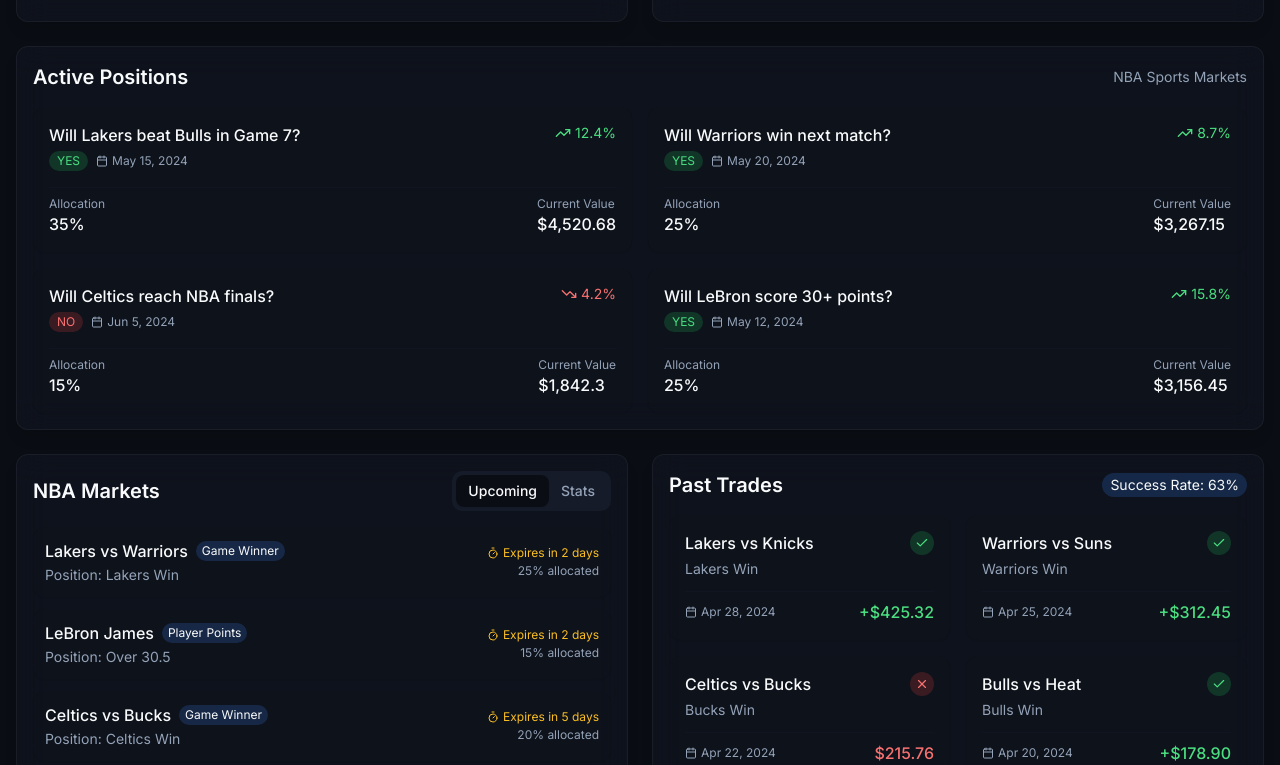
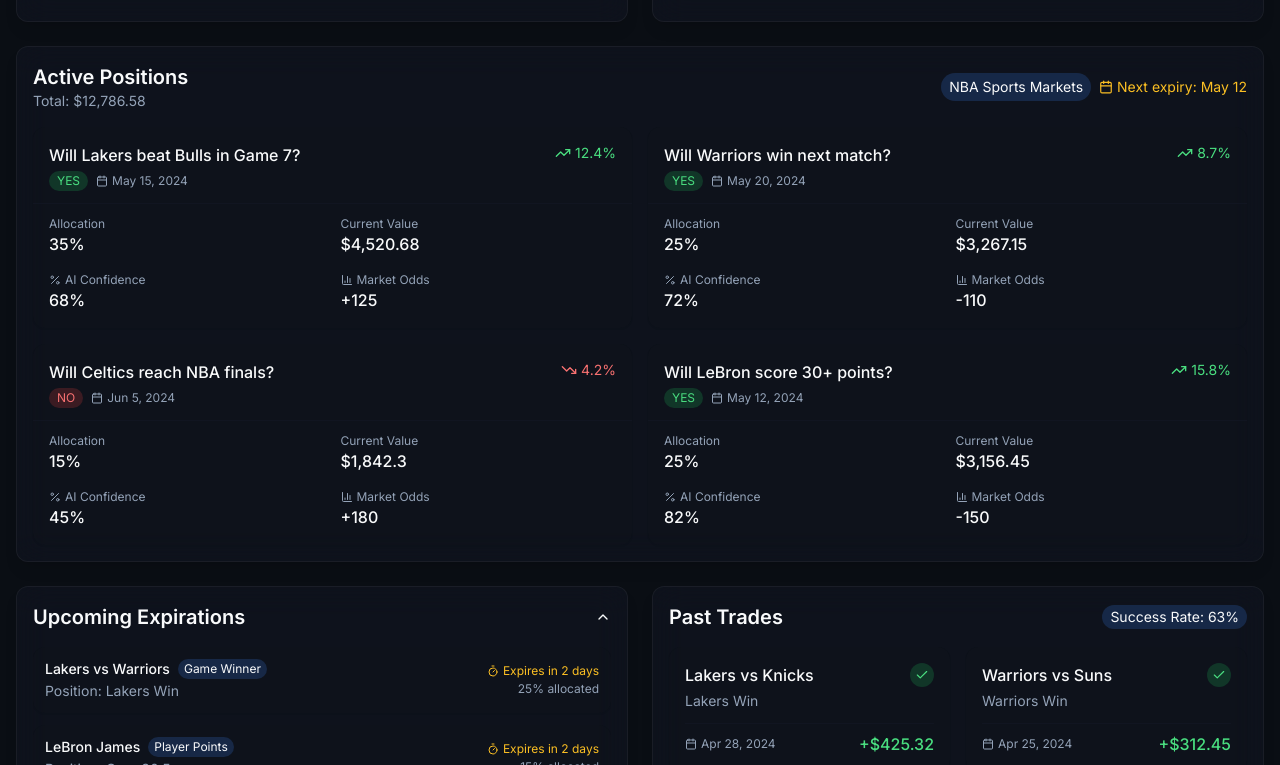
Before and after one commit to bevatsal1122/darkwallet-dashboard, a React (Vite) app: page /dashboard in a window 1280 px wide. Shown: the part 755-1520 px from the top of the page. Built offline with nearby package versions, Linux system fonts and the light colour scheme; sample sign-in values are in the browser's storage.

Commit message:
Improve active positions section
The active positions section in the dashboard was improved. The stats and upcoming events sections are now displayed in separate boxes, both open by default.

```diff
--- a/src/components/InvestmentPositions.tsx
+++ b/src/components/InvestmentPositions.tsx
@@ -2,7 +2,12 @@
 import React from "react";
 import { motion } from "framer-motion";
 import { Card, CardContent } from "@/components/ui/card";
-import { Calendar, TrendingUp, TrendingDown } from "lucide-react";
+import { Calendar, TrendingUp, TrendingDown, BarChart3, Percent } from "lucide-react";
+import {
+  Collapsible,
+  CollapsibleContent,
+  CollapsibleTrigger,
+} from "@/components/ui/collapsible";
 
 interface Position {
   id: string;
@@ -12,6 +17,8 @@ interface Position {
   currentValue: number;
   changePercent: number;
   expirationDate: string;
+  odds: string;
+  probability: number;
 }
 
 interface InvestmentPositionsProps {
@@ -19,7 +26,7 @@ interface InvestmentPositionsProps {
 }
 
 const InvestmentPositions: React.FC<InvestmentPositionsProps> = ({ className = "" }) => {
-  // Mock data for positions
+  // Enhanced mock data for positions
   const positions: Position[] = [
     {
       id: "pos-1",
@@ -28,7 +35,9 @@ const InvestmentPositions: React.FC<InvestmentPositionsProps> = ({ className = "
       allocation: 35,
       currentValue: 4520.68,
       changePercent: 12.4,
-      expirationDate: "May 15, 2024"
+      expirationDate: "May 15, 2024",
+      odds: "+125",
+      probability: 68
     },
     {
       id: "pos-2",
@@ -37,7 +46,9 @@ const InvestmentPositions: React.FC<InvestmentPositionsProps> = ({ className = "
       allocation: 25,
       currentValue: 3267.15,
       changePercent: 8.7,
-      expirationDate: "May 20, 2024"
+      expirationDate: "May 20, 2024",
+      odds: "-110",
+      probability: 72
     },
     {
       id: "pos-3",
@@ -46,7 +57,9 @@ const InvestmentPositions: React.FC<InvestmentPositionsProps> = ({ className = "
       allocation: 15,
       currentValue: 1842.30,
       changePercent: -4.2,
-      expirationDate: "Jun 5, 2024"
+      expirationDate: "Jun 5, 2024",
+      odds: "+180",
+      probability: 45
     },
     {
       id: "pos-4",
@@ -55,9 +68,13 @@ const InvestmentPositions: React.FC<InvestmentPositionsProps> = ({ className = "
       allocation: 25,
       currentValue: 3156.45,
       changePercent: 15.8,
-      expirationDate: "May 12, 2024"
+      expirationDate: "May 12, 2024",
+      odds: "-150",
+      probability: 82
     }
   ];
+
+  const totalInvested = positions.reduce((sum, pos) => sum + pos.currentValue, 0);
 
   return (
     <motion.div
@@ -67,18 +84,31 @@ const InvestmentPositions: React.FC<InvestmentPositionsProps> = ({ className = "
       transition={{ duration: 0.5, delay: 0.4 }}
     >
       <div className="flex justify-between items-center mb-4">
+        <div>
           <h2 className="text-xl font-semibold">Active Positions</h2>
-        <span className="text-sm text-muted-foreground">NBA Sports Markets</span>
+          <p className="text-sm text-muted-foreground">Total: ${totalInvested.toLocaleString()}</p>
+        </div>
+        <div className="flex items-center gap-2">
+          <span className="text-sm bg-primary/20 px-2 py-1 rounded-full text-primary-foreground">
+            NBA Sports Markets
+          </span>
+          <span className="flex items-center gap-1 text-sm text-amber-400">
+            <Calendar size={14} />
+            Next expiry: May 12
+          </span>
+        </div>
       </div>
 
       <div className="grid grid-cols-1 md:grid-cols-2 gap-4">
         {positions.map((position) => (
-          <Card key={position.id} className="overflow-hidden border-0 bg-card/50 hover:bg-card/80 transition-all duration-200">
-            <CardContent className="p-4">
+          <Collapsible key={position.id} defaultOpen={true} className="w-full">
+            <Card className="overflow-hidden border-0 bg-card/50 hover:bg-card/80 transition-all duration-200">
+              <CollapsibleTrigger className="w-full text-left">
+                <CardContent className="p-4 pb-3 border-b border-border/30">
                   <div className="flex justify-between items-start">
                     <div className="flex-1">
                       <h3 className="font-medium text-base mb-1">{position.market}</h3>
-                  <div className="flex items-center gap-2 mb-2">
+                      <div className="flex items-center gap-2">
                         <span className={`text-xs px-2 py-0.5 rounded-full ${position.position === "YES" ? "bg-green-500/20 text-green-400" : "bg-red-500/20 text-red-400"}`}>
                           {position.position}
                         </span>
@@ -93,7 +123,12 @@ const InvestmentPositions: React.FC<InvestmentPositionsProps> = ({ className = "
                       {Math.abs(position.changePercent)}%
                     </div>
                   </div>
-              <div className="flex justify-between items-center mt-2 pt-2 border-t border-border/30">
+                </CardContent>
+              </CollapsibleTrigger>
+
+              <CollapsibleContent>
+                <CardContent className="p-4 pt-3">
+                  <div className="grid grid-cols-2 gap-4">
                     <div>
                       <p className="text-xs text-muted-foreground">Allocation</p>
                       <p className="font-medium">{position.allocation}%</p>
@@ -102,9 +137,25 @@ const InvestmentPositions: React.FC<InvestmentPositionsProps> = ({ className = "
                       <p className="text-xs text-muted-foreground">Current Value</p>
                       <p className="font-medium">${position.currentValue.toLocaleString()}</p>
                     </div>
+                    <div>
+                      <p className="text-xs text-muted-foreground flex items-center gap-1">
+                        <Percent size={12} />
+                        AI Confidence
+                      </p>
+                      <p className="font-medium">{position.probability}%</p>
+                    </div>
+                    <div>
+                      <p className="text-xs text-muted-foreground flex items-center gap-1">
+                        <BarChart3 size={12} />
+                        Market Odds
+                      </p>
+                      <p className="font-medium">{position.odds}</p>
+                    </div>
                   </div>
                 </CardContent>
+              </CollapsibleContent>
             </Card>
+          </Collapsible>
         ))}
       </div>
     </motion.div>
--- a/src/components/UpcomingEvents.tsx
+++ b/src/components/UpcomingEvents.tsx
@@ -2,8 +2,13 @@
 import React from "react";
 import { motion } from "framer-motion";
 import { Card, CardContent } from "@/components/ui/card";
-import { Timer, ArrowRight } from "lucide-react";
-import { Tabs, TabsContent, TabsList, TabsTrigger } from "@/components/ui/tabs";
+import { Timer, ArrowRight, ChartBarIcon, PercentIcon, TrendingUp } from "lucide-react";
+import {
+  Accordion,
+  AccordionContent,
+  AccordionItem,
+  AccordionTrigger,
+} from "@/components/ui/accordion";
 
 interface EventProps {
   className?: string;
@@ -56,16 +61,14 @@ const UpcomingEvents: React.FC<EventProps> = ({ className = "" }) => {
       animate={{ opacity: 1, y: 0 }}
       transition={{ duration: 0.5, delay: 0.5 }}
     >
-      <Tabs defaultValue="upcoming" className="w-full">
+      <Accordion type="multiple" defaultValue={["upcoming", "stats"]} className="w-full">
+        <AccordionItem value="upcoming" className="border-0">
           <div className="flex justify-between items-center mb-4">
-          <h2 className="text-xl font-semibold">NBA Markets</h2>
-          <TabsList>
-            <TabsTrigger value="upcoming">Upcoming</TabsTrigger>
-            <TabsTrigger value="stats">Stats</TabsTrigger>
-          </TabsList>
+            <h2 className="text-xl font-semibold">Upcoming Expirations</h2>
+            <AccordionTrigger className="py-0"></AccordionTrigger>
           </div>
 
-        <TabsContent value="upcoming" className="mt-0">
+          <AccordionContent className="pb-0">
             <div className="space-y-3">
               {upcomingEvents.map((event) => (
                 <Card key={event.id} className="overflow-hidden border-0 bg-card/50 hover:bg-card/80 transition-all duration-200">
@@ -92,9 +95,16 @@ const UpcomingEvents: React.FC<EventProps> = ({ className = "" }) => {
                 </Card>
               ))}
             </div>
-        </TabsContent>
+          </AccordionContent>
+        </AccordionItem>
 
-        <TabsContent value="stats" className="mt-0">
+        <AccordionItem value="stats" className="border-0 mt-6">
+          <div className="flex justify-between items-center mb-4">
+            <h2 className="text-xl font-semibold">NBA Market Stats</h2>
+            <AccordionTrigger className="py-0"></AccordionTrigger>
+          </div>
+
+          <AccordionContent className="pb-0">
             <div className="grid grid-cols-2 gap-4">
               <Card className="overflow-hidden border-0 bg-card/50">
                 <CardContent className="p-4">
@@ -124,8 +134,9 @@ const UpcomingEvents: React.FC<EventProps> = ({ className = "" }) => {
                 </CardContent>
               </Card>
             </div>
-        </TabsContent>
-      </Tabs>
+          </AccordionContent>
+        </AccordionItem>
+      </Accordion>
     </motion.div>
   );
 };
```
Lines whose indentation alone changed are shown as unchanged.
